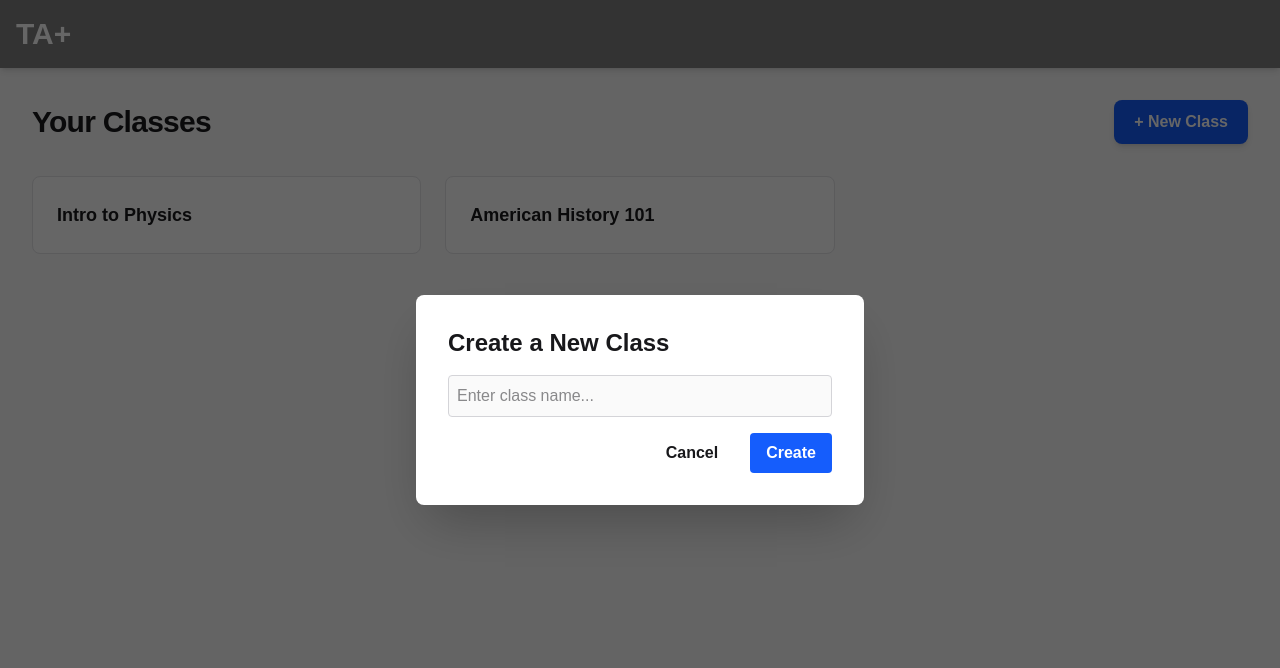
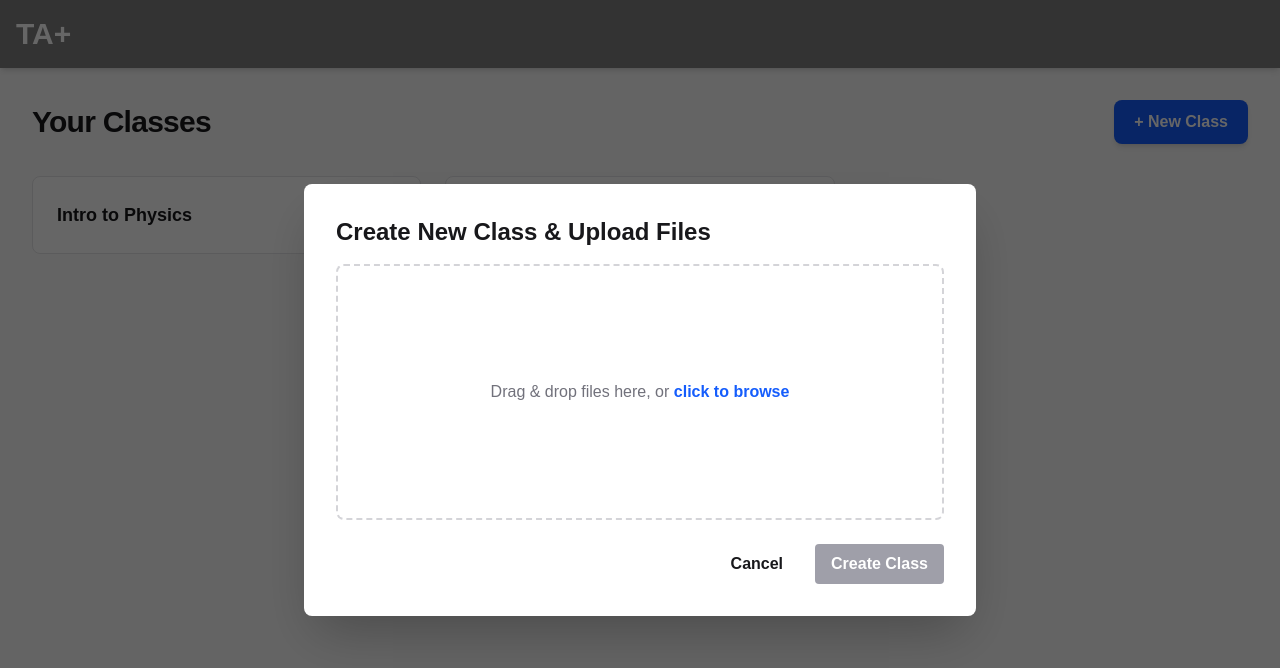
Before and after one commit to TemiKayas/HarvardHacks2025, a Next.js app: page / in a window 1280 px wide. Both pictures are taken after a click on the button "+ New Class". Shown: the top 668 px of the page. Built offline with nearby package versions, Linux system fonts and the light colour scheme.

Commit message:
drag and drop window

```diff
--- a/src/app/page.tsx
+++ b/src/app/page.tsx
@@ -1,15 +1,12 @@
-//Imports ====
+//=== Imports ====
 "use client";
-import { useState } from 'react';
+import { useCallback, useState } from 'react';
+import { useDropzone } from 'react-dropzone';
 
-//Logic ====
+//=== Logic ====
 
 interface ClassCardProps {
   name: string;
-}
-
-interface CreateClassModalProps {
-  onClose: () => void;
 }
 
 const Navbar = () => (
@@ -24,24 +21,72 @@ const ClassCard = ({ name }: ClassCardProps) => (
   </div>
 );
 
-const CreateClassModal = ({ onClose }: CreateClassModalProps) => (
-  <div className="fixed inset-0 bg-black/60 flex justify-center items-center">
-    <div className="bg-white dark:bg-zinc-900 p-8 rounded-lg shadow-2xl w-full max-w-md">
-      <h2 className="text-2xl font-bold mb-4">Create a New Class</h2>
-      <input
-        type="text"
-        placeholder="Enter class name..."
-        className="w-full p-2 border border-zinc-300 dark:border-zinc-600 rounded bg-zinc-50 dark:bg-zinc-800 mb-4"
-      />
-      <div className="flex justify-end gap-4">
-        <button onClick={onClose} className="px-4 py-2 rounded font-semibold hover:bg-zinc-100 dark:hover:bg-zinc-800">Cancel</button>
-        <button className="bg-blue-600 text-white font-semibold px-4 py-2 rounded hover:bg-blue-700">Create</button>
+interface CreateClassModalProps {
+  onClose: () => void;
+}
+
+const CreateClassModal = ({ onClose }: CreateClassModalProps) => {
+  // State to hold the uploaded files
+  const [files, setFiles] = useState<File[]>([]);
+
+  // This function will be called when files are dropped
+  const onDrop = useCallback((acceptedFiles: File[]) => {
+    // Here, you would handle the file upload logic.
+    // For now, we'll just add them to our state.
+    setFiles(prevFiles => [...prevFiles, ...acceptedFiles]);
+    console.log(acceptedFiles);
+  }, []);
+
+  // Initialize the dropzone hook
+  const { getRootProps, getInputProps, isDragActive } = useDropzone({ onDrop });
+
+  return (
+    <div className="fixed inset-0 bg-black/60 flex justify-center items-center">
+      <div className="bg-white dark:bg-zinc-900 p-8 rounded-lg shadow-2xl w-full max-w-2xl">
+        <h2 className="text-2xl font-bold mb-4">Create New Class & Upload Files</h2>
+
+        {/*Dropzone*/}
+        <div
+          {...getRootProps()}
+          className={`flex flex-col items-center justify-center w-full h-64 p-4 border-2 border-dashed rounded-lg cursor-pointer
+            ${isDragActive ? 'border-blue-500 bg-blue-500/10' : 'border-zinc-300 dark:border-zinc-600'}
+            transition-colors`}
+        >
+          <input {...getInputProps()} />
+          {isDragActive ? (
+            <p className="text-blue-500">Drop the files here ...</p>
+          ) : (
+            <p className="text-zinc-500 dark:text-zinc-400">
+              Drag & drop files here, or{' '}
+              <span className="font-semibold text-blue-600">click to browse</span>
+            </p>
+          )}
+        </div>
+
+        {/* Display the names of the uploaded files */}
+        {files.length > 0 && (
+          <div className="mt-4">
+            <h4 className="font-semibold">Uploaded Files:</h4>
+            <ul className="list-disc list-inside bg-zinc-50 dark:bg-zinc-800/50 p-2 rounded">
+              {files.map((file, i) => (
+                <li key={i}>{file.name}</li>
+              ))}
+            </ul>
+          </div>
+        )}
+
+        <div className="flex justify-end gap-4 mt-6">
+          <button onClick={onClose} className="px-4 py-2 rounded font-semibold hover:bg-zinc-100 dark:hover:bg-zinc-800">Cancel</button>
+          <button className="bg-blue-600 text-white font-semibold px-4 py-2 rounded hover:bg-blue-700 disabled:bg-zinc-400" disabled={files.length === 0}>
+            Create Class
+          </button>
+        </div>
       </div>
     </div>
-  </div>
-);
+  );
+};
 
-//Page Export ====
+//=== Page Render ====
 
 export default function HomePage() {
   const [isModalOpen, setIsModalOpen] = useState<boolean>(false);
--- a/src/pages/Index.tsx
+++ /dev/null
@@ -1,60 +0,0 @@
-import { useState } from 'react';
-import type { NextPage } from 'next';
-import styles from '../styles/Home.module.css';
-
-interface ClassCardProps {
-  name: string;
-}
-
-interface CreateClassModalProps {
-  onClose: () => void;
-}
-
-const Navbar = () => <nav className={styles.navbar}>Teacher's Assistant</nav>;
-
-const ClassCard = ({ name }: ClassCardProps) => <div className={styles.classCard}>{name}</div>;
-
-const CreateClassModal = ({ onClose }: CreateClassModalProps) => (
-  <div className={styles.modalOverlay}>
-    <div className={styles.modal}>
-      <h2>Create a New Class</h2>
-      <input type="text" placeholder="Enter class name..." />
-      <button>Create</button>
-      <button onClick={onClose}>Cancel</button>
-    </div>
-  </div>
-);
-
-// --- Page Component ---
-
-const HomePage: NextPage = () => {
-  const [isModalOpen, setIsModalOpen] = useState<boolean>(false);
-
-  // Dummy data
-  const classes: { name: string }[] = [
-    { name: 'Intro to Physics' },
-    { name: 'American History 101' },
-  ];
-
-  return (
-    <>
-      <Navbar />
-      <main className={styles.container}>
-        <div className={styles.header}>
-          <h1>Your Classes</h1>
-          <button className={styles.primaryButton} onClick={() => setIsModalOpen(true)}>
-            + New Class
-          </button>
-        </div>
-        <div className={styles.classGrid}>
-          {classes.map((cls, index) => (
-            <ClassCard key={index} name={cls.name} />
-          ))}
-        </div>
-      </main>
-      {isModalOpen && <CreateClassModal onClose={() => setIsModalOpen(false)} />}
-    </>
-  );
-};
-
-export default HomePage;
--- a/src/pages/class/[id]/page.tsx
+++ /dev/null
@@ -1,66 +0,0 @@
-import { useRouter } from 'next/router';
-import type { NextPage } from 'next';
-import navbar from 'globals';
-
-// --- Barebones Placeholder Components & Types ---
-
-interface ActionButtonProps {
-  label: string;
-}
-
-const Navbar = () => <nav className="navbar">Teacher's Assistant</nav>;
-
-const Uploader = () => <div className={styles.uploader}>Drag & Drop Files Here</div>;
-
-const ActionButton = ({ label }: ActionButtonProps) => (
-  <button className={styles.actionButton}>{label}</button>
-);
-
-// --- Page Component ---
-
-const WorkspacePage: NextPage = () => {
-  const router = useRouter();
-  const { id } = router.query; // `id` can be string, string[], or undefined
-
-  // Dummy data
-  const documents: string[] = ['lecture-notes.pdf', 'syllabus.docx'];
-
-  return (
-    <>
-      <Navbar />
-      <div className={styles.workspaceContainer}>
-        {/* Left Panel: Sources */}
-        <aside className={styles.panel}>
-          <h2>Sources</h2>
-          <Uploader />
-          <ul className={styles.documentList}>
-            {documents.map((doc, index) => (
-              <li key={index}>{doc}</li>
-            ))}
-          </ul>
-        </aside>
-
-        {/* Center Panel: Main Content */}
-        <main className={styles.mainPanel}>
-          <h2>Project Description for Class: {id}</h2>
-          <textarea
-            className={styles.mainTextarea}
-            placeholder="Your main content, notes, or AI responses will appear here..."
-          />
-        </main>
-
-        {/* Right Panel: Actions */}
-        <aside className={styles.panel}>
-          <h2>Actions</h2>
-          <div className={styles.actionGrid}>
-            <ActionButton label="Generate Quiz 📝" />
-            <ActionButton label="Create Summary ✨" />
-            <ActionButton label="Get QR Code 🔳" />
-          </div>
-        </aside>
-      </div>
-    </>
-  );
-};
-
-export default WorkspacePage;
```
Also changed, not shown: package.json (+7 -5 lines), 1 other file (tests, documents, lock files or other folders).
